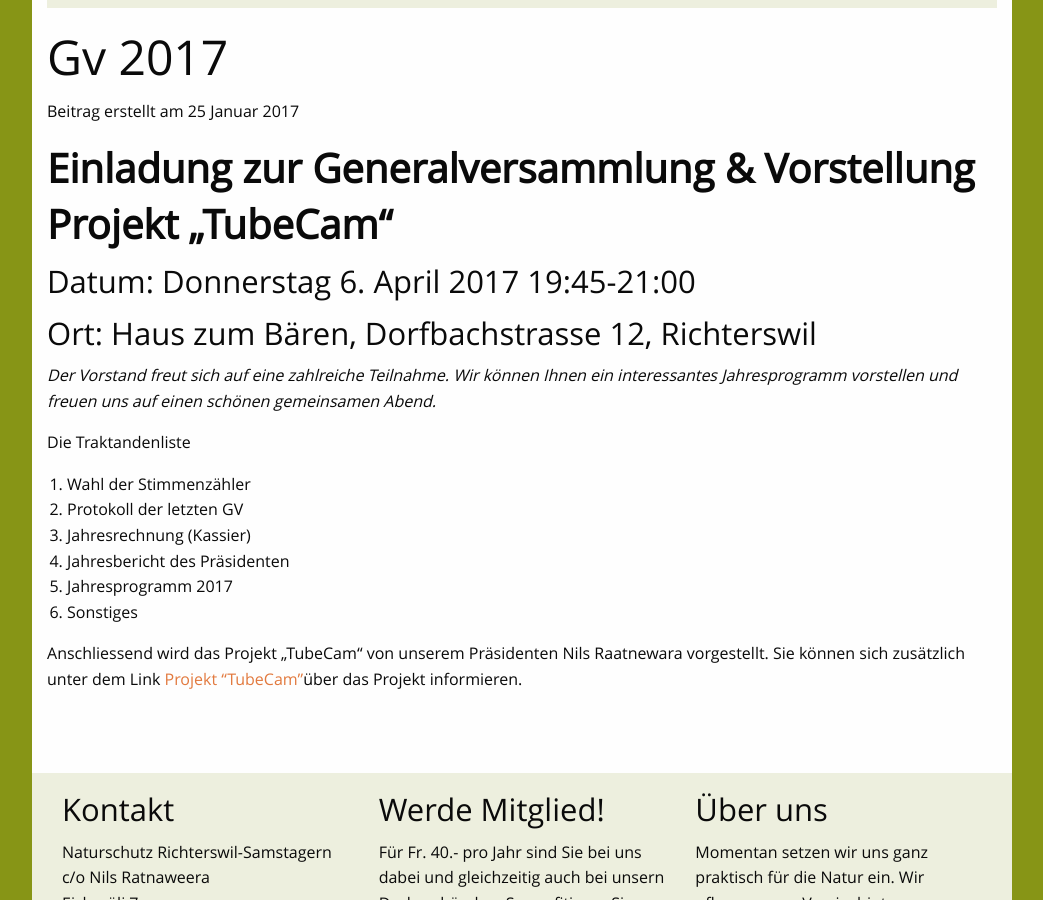
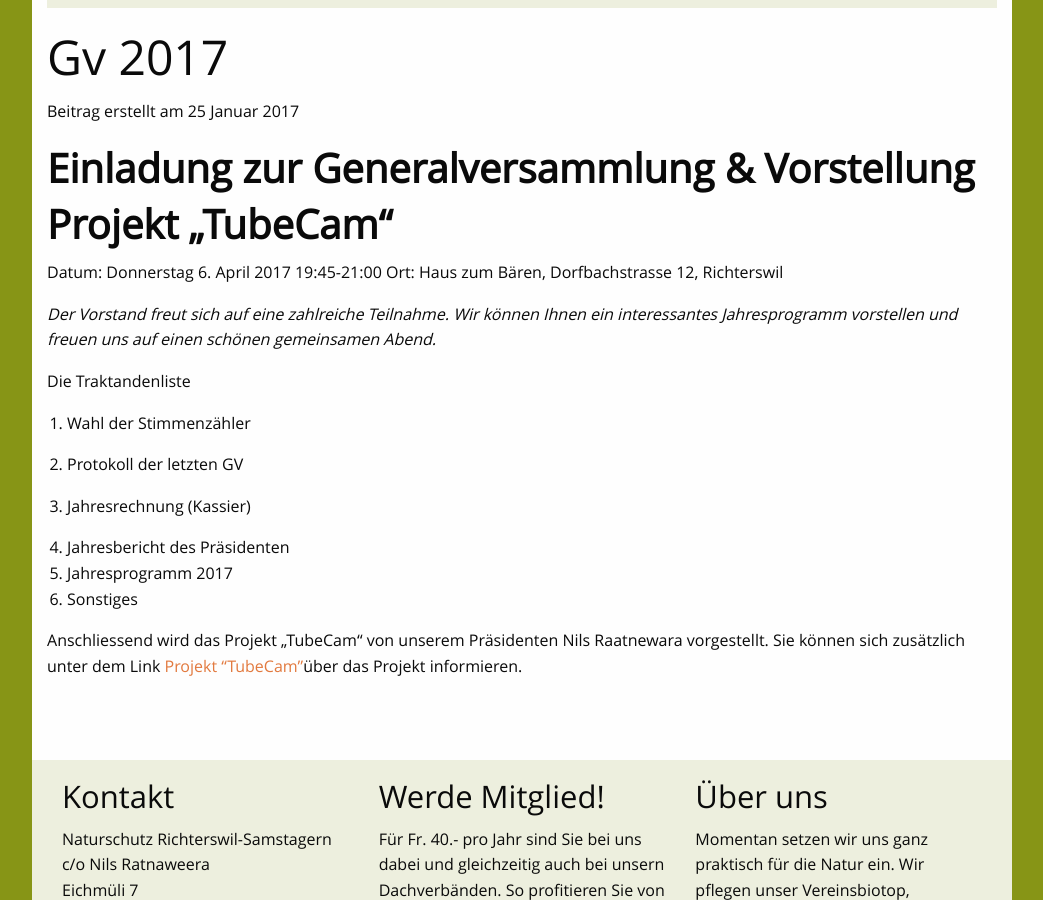
Before and after one commit to Naturschutz-Richterswil-Samstagern/Naturschutz-Richterswil-Samstagern.github.io, a Jekyll site: the page built from _posts/2017-01-25-gv-2017.md, in a window 1280 px wide and 900 px high, scrolled down 382 px. Shown: the whole window, without its empty margins (118-1161 px from the left). Built offline with Jekyll 4.4.1, drawn with Linux system fonts in a browser that asks for light colours; some of the changed lines change nothing that is shown.

Commit message:
Updated 2017-01-25-gv-2017.md

```diff
--- a/_posts/2017-01-25-gv-2017.md
+++ b/_posts/2017-01-25-gv-2017.md
@@ -8,8 +8,8 @@ image: /images/news/GV2017.jpg
 ---
 ## **Einladung zur Generalversammlung & Vorstellung Projekt „TubeCam“**
 
-### Datum: Donnerstag 6. April 2017 19:45-21:00
-### Ort:   Haus zum Bären, Dorfbachstrasse 12, Richterswil
+Datum: Donnerstag 6. April 2017 19:45-21:00
+Ort:   Haus zum Bären, Dorfbachstrasse 12, Richterswil
 
 
 _Der Vorstand freut sich auf eine zahlreiche Teilnahme. Wir können Ihnen ein interessantes Jahresprogramm vorstellen und freuen uns auf einen schönen gemeinsamen Abend._
@@ -17,8 +17,11 @@ _Der Vorstand freut sich auf eine zahlreiche Teilnahme. Wir können Ihnen ein in
 
 Die Traktandenliste
 1. Wahl der Stimmenzähler
+
 2. Protokoll der letzten GV
+
 3. Jahresrechnung (Kassier)
+
 4. Jahresbericht des Präsidenten
 5. Jahresprogramm 2017
 6. Sonstiges
```
